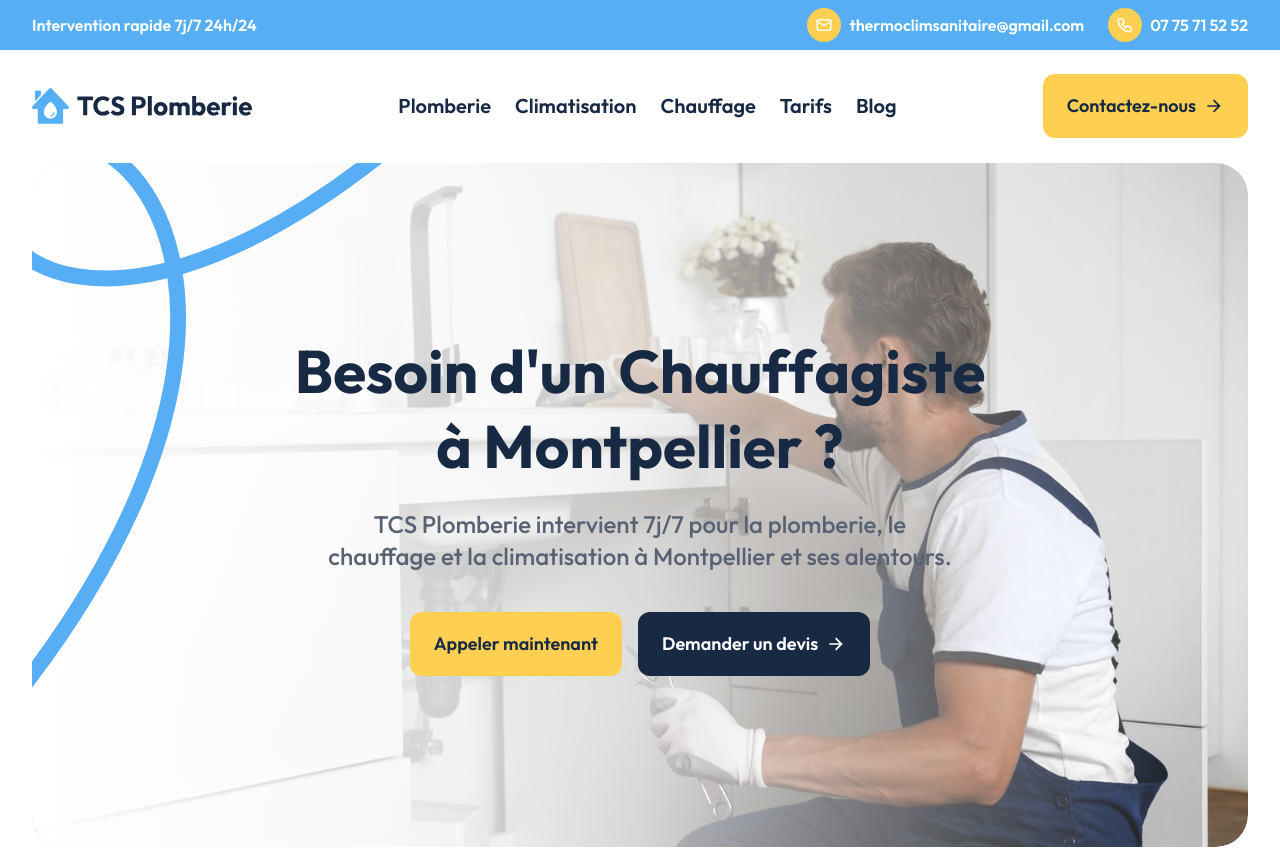
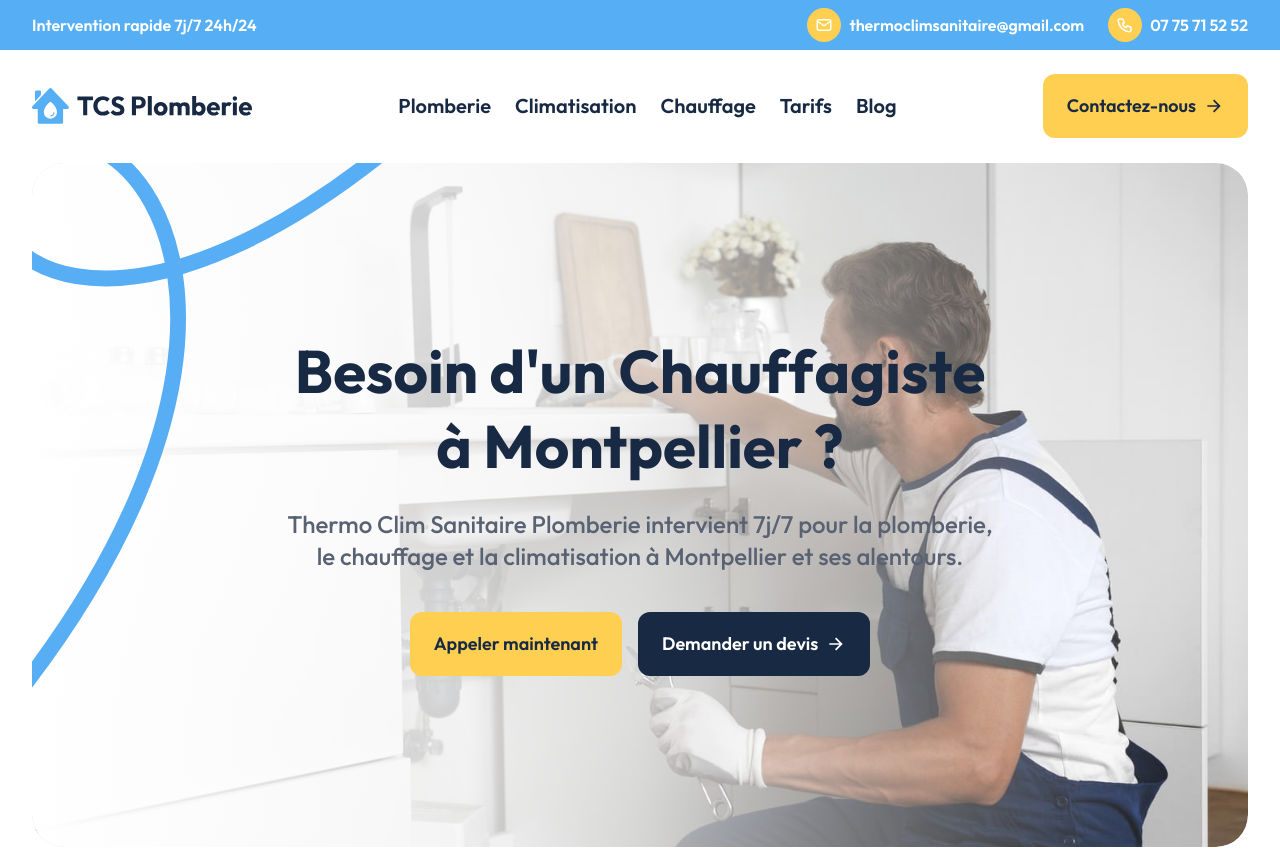
Before and after one commit to DylannDev/tcs-plomberie, a Next.js app: page / in a window 1280 px wide. Shown: the top 849 px of the page. Built offline with nearby package versions, Linux system fonts and the light colour scheme.

Commit message:
💄 Change Hero's text

```diff
--- a/src/components/sections/hero.tsx
+++ b/src/components/sections/hero.tsx
@@ -52,12 +52,13 @@ export function Hero() {
                   <span>à Montpellier ?</span>
                 </Typography>
                 <Typography
-                  as="p"
+                  as="h2"
                   weight="medium"
                   className="mb-10 text-dark-gray text-base sm:text-2xl text-balance"
                 >
-                  TCS Plomberie intervient 7j/7 pour la plomberie, le chauffage
-                  et la climatisation à Montpellier et ses alentours.
+                  Thermo Clim Sanitaire Plomberie intervient 7j/7 pour la
+                  plomberie, le chauffage et la climatisation à Montpellier et
+                  ses alentours.
                 </Typography>
                 <div className="flex flex-col sm:flex-row sm:gap-4 gap-3 justify-center">
                   <ButtonCall />
```
